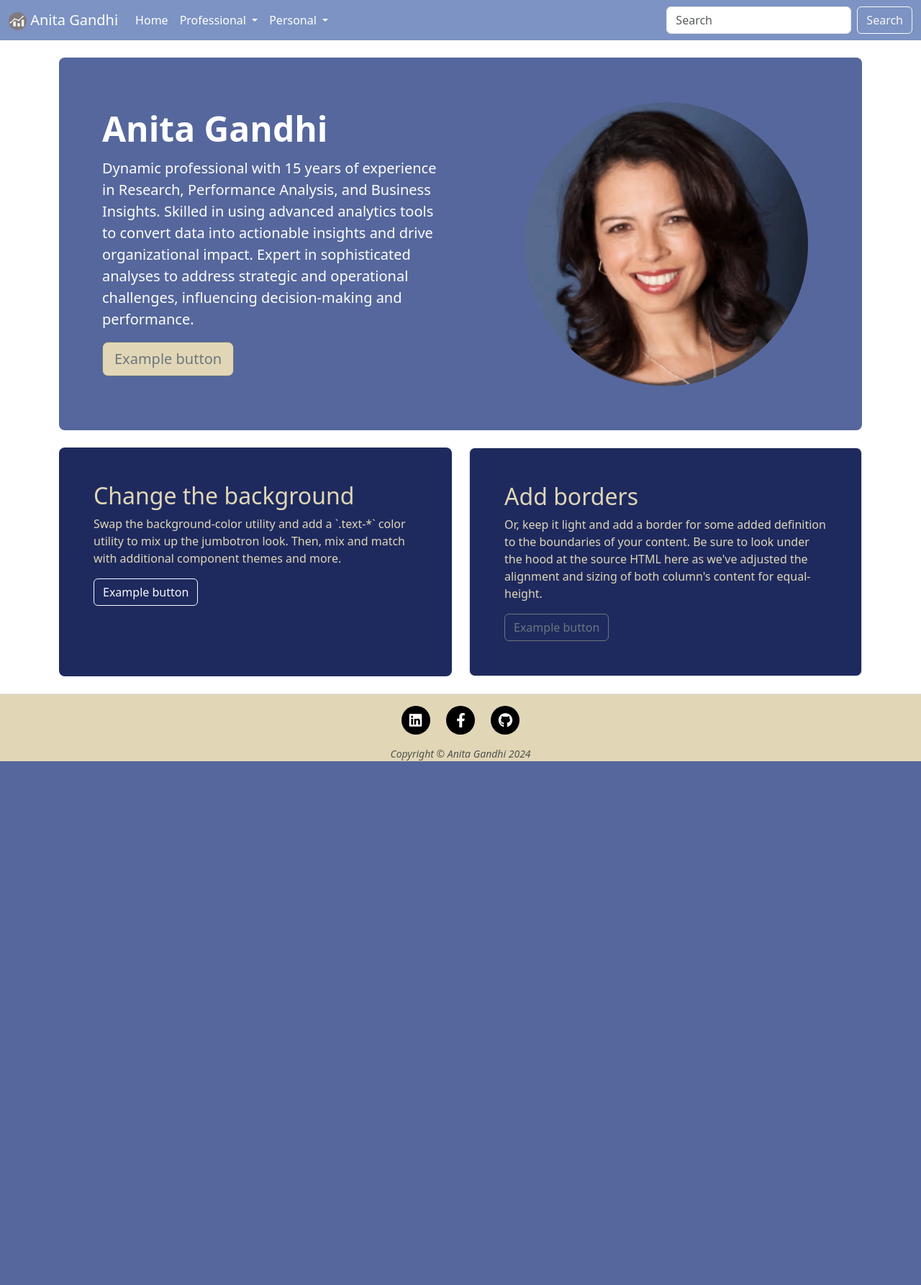
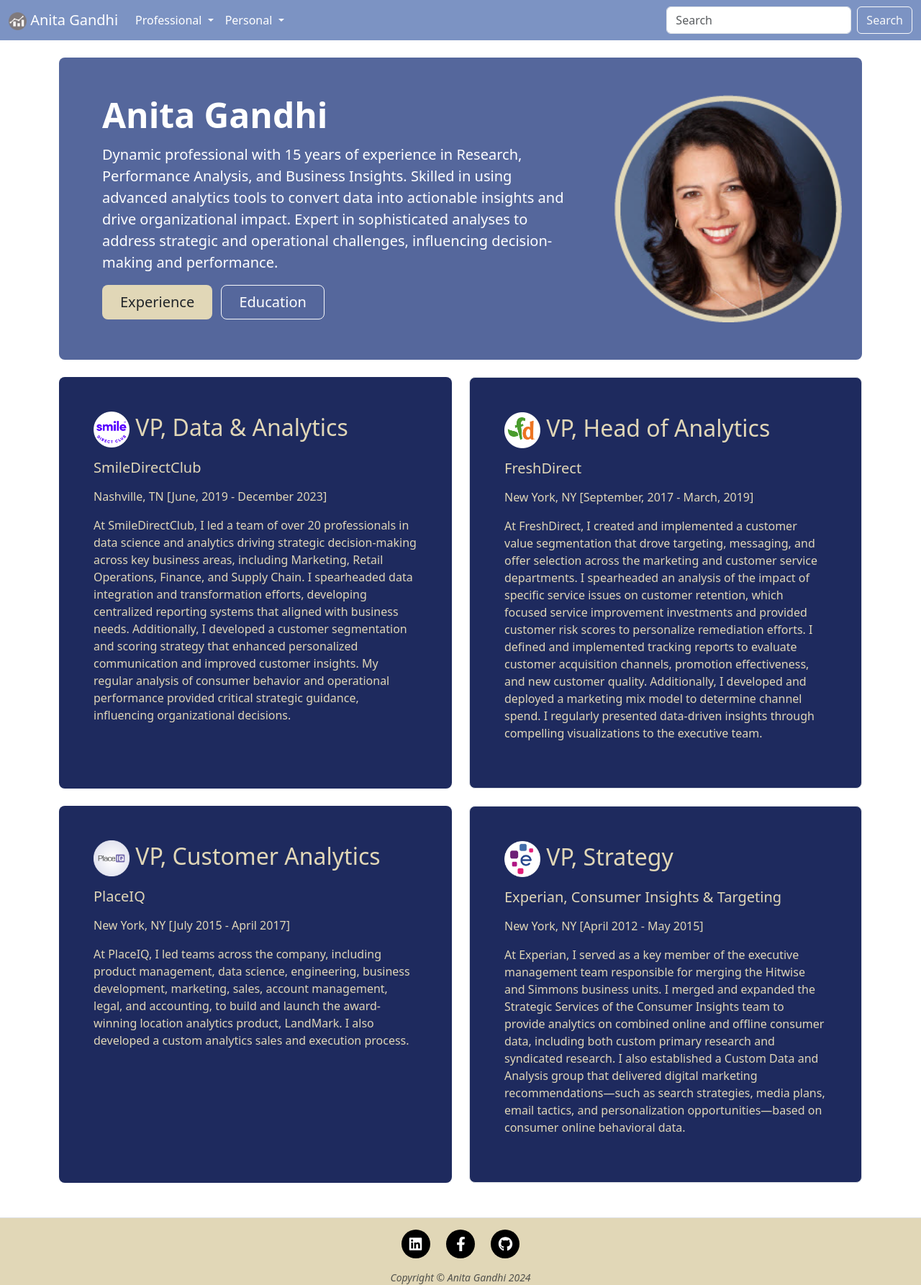
Before and after one commit to 999Anita999/website, a Flask app: page /experience in a window 1280 px wide. Shown: the whole page at 72% size. Before the commit the page ends 1058 px from the top, so only its background shows below. Run offline with Flask 3, Linux system fonts and the light colour scheme; some libraries are stand-ins or nearby versions; some web fonts are replaced.

Commit message:
Flesh out experience

```diff
--- a/main.py
+++ b/main.py
@@ -54,4 +54,4 @@ def football():
 
 
 if __name__ == "__main__":
-    app.run(debug=False)
+    app.run(debug=True)
--- a/templates/experience.html
+++ b/templates/experience.html
@@ -7,17 +7,20 @@
     <div class="mb-4 rounded-3" style="background-color: rgb(85, 103, 156);">
       <div class="container-fluid py-5">
         <div class="row flex-lg-row-reverse align-items-center g-5 py-1">
-          <div class="col-10 col-sm-8 col-lg-6">
-            <img src="/static/assets/anita_circle2.png" class="d-block mx-lg-auto img-fluid" alt="Anita Gandhi" width="400" loading="lazy">
+          <div class="col-10 col-sm-6 col-lg-4">
+            <img src="/static/assets/anita_circle3.png" class="d-block mx-lg-auto img-fluid pe-3" alt="Anita Gandhi" width="400" loading="lazy">
           </div>
-        <div class="col-lg-6">
+        <div class="col-lg-8">
           <h1 class="display-5 fw-bold text-white lh-1 mb-3 ms-5">Anita Gandhi</h1>
           <p class="lead text-white ms-5">Dynamic professional with 15 years of experience in Research,
             Performance Analysis, and Business Insights. Skilled in using advanced analytics tools
             to convert data into actionable insights and drive organizational impact.
             Expert in sophisticated analyses to address strategic and operational challenges,
             influencing decision-making and performance.</p>
-            <button class="btn btn-secondary btn-lg text-secondary ms-5" style="background-color: rgb(225, 215, 183);" type="button">Example button</button>
+          <a href="{{ url_for('portfolio') }}" class="btn btn-lg px-4 me-md-2 ms-5" style="background-color: rgb(225, 215, 183);">Experience</a>
+          <a href="#" class="btn btn-outline-light btn-lg px-4 me-md-2 text-white">Education</a>
+<!--            <button class="btn btn-secondary btn-lg text-secondary ms-5"
+                 style="background-color: rgb(225, 215, 183);" type="button">Example button</button>-->
         </div>
       </div>
      </div>
@@ -26,16 +29,60 @@
     <div class="row align-items-md-stretch">
       <div class="col-md-6">
         <div class="h-100 p-5 rounded-3" style="background-color: rgb(30, 42, 94); color: rgb(225, 215, 183)">
-          <h2>Change the background</h2>
-          <p>Swap the background-color utility and add a `.text-*` color utility to mix up the jumbotron look. Then, mix and match with additional component themes and more.</p>
-          <button class="btn btn-outline-light" type="button">Example button</button>
+          <h2><img src="static/assets/sdc.png" height="50" alt="SmileDirectClub">  VP, Data & Analytics</h2>
+          <p><h5>SmileDirectClub</h5></p>
+           <p><h7>Nashville, TN [June, 2019 - December 2023]</h7></p>
+          <p>At SmileDirectClub, I led a team of over 20 professionals in data science and analytics
+            driving strategic decision-making across key business areas, including Marketing, Retail Operations,
+            Finance, and Supply Chain. I spearheaded data integration and transformation efforts, developing
+            centralized reporting systems that aligned with business needs. Additionally, I developed a customer
+            segmentation and scoring strategy that enhanced personalized communication and improved customer insights.
+            My regular analysis of consumer behavior and operational performance provided critical strategic guidance,
+            influencing organizational decisions.</p>
+<!--          <button class="btn btn-outline-light" type="button">Example button</button>-->
         </div>
       </div>
       <div class="col-md-6">
         <div class="h-100 p-5 border rounded-3" style="background-color: rgb(30, 42, 94); color: rgb(225, 215, 183)">
-          <h2>Add borders</h2>
-          <p>Or, keep it light and add a border for some added definition to the boundaries of your content. Be sure to look under the hood at the source HTML here as we've adjusted the alignment and sizing of both column's content for equal-height.</p>
-          <button class="btn btn-outline-secondary" type="button">Example button</button>
+          <h2><img src="static/assets/fresh_direct_logo.png" height="50" alt="FreshDirect">  VP, Head of Analytics</h2>
+          <p><h5>FreshDirect</h5></p>
+           <p><h7>New York, NY [September, 2017 - March, 2019]</h7></p>
+          <p>At FreshDirect, I created and implemented a customer value segmentation that drove targeting, messaging, and offer
+            selection across the marketing and customer service departments. I spearheaded an analysis of the impact of
+            specific service issues on customer retention, which focused service improvement investments and provided
+            customer risk scores to personalize remediation efforts. I defined and implemented tracking reports to
+            evaluate customer acquisition channels, promotion effectiveness, and new customer quality. Additionally,
+            I developed and deployed a marketing mix model to determine channel spend. I regularly presented
+            data-driven insights through compelling visualizations to the executive team.</p>
+<!--          <button class="btn btn-outline-secondary" type="button">Example button</button>-->
+        </div>
+      </div>
+    </div>
+   <div class="row align-items-md-stretch py-4">
+      <div class="col-md-6">
+        <div class="h-100 p-5 rounded-3" style="background-color: rgb(30, 42, 94); color: rgb(225, 215, 183)">
+          <h2><img src="static/assets/placeiq.png" height="50" alt="PlaceIQ">  VP, Customer Analytics</h2>
+          <p><h5>PlaceIQ</h5></p>
+           <p><h7>New York, NY [July 2015 - April 2017]</h7></p>
+          <p>At PlaceIQ, I led teams across the company, including product management, data science, engineering,
+            business development, marketing, sales, account management, legal, and accounting, to build and launch the
+            award-winning location analytics product, LandMark. I also developed a custom analytics sales and execution
+            process.</p>
+<!--          <button class="btn btn-outline-light" type="button">Example button</button>-->
+        </div>
+      </div>
+      <div class="col-md-6">
+        <div class="h-100 p-5 border rounded-3" style="background-color: rgb(30, 42, 94); color: rgb(225, 215, 183)">
+          <h2><img src="static/assets/experian.png" height="50" alt="Experian">  VP, Strategy</h2>
+          <p><h5>Experian, Consumer Insights & Targeting</h5></p>
+           <p><h7>New York, NY [April 2012 - May 2015]</h7></p>
+          <p>At Experian, I served as a key member of the executive management team responsible for merging the Hitwise
+            and Simmons business units. I merged and expanded the Strategic Services of the Consumer Insights team to
+            provide analytics on combined online and offline consumer data, including both custom primary research and
+            syndicated research. I also established a Custom Data and Analysis group that delivered digital marketing
+            recommendations—such as search strategies, media plans, email tactics, and personalization
+            opportunities—based on consumer online behavioral data.</p>
+<!--          <button class="btn btn-outline-secondary" type="button">Example button</button>-->
         </div>
       </div>
     </div>
--- a/templates/header.html
+++ b/templates/header.html
@@ -24,9 +24,9 @@
           </button>
           <div class="collapse navbar-collapse" id="navbarSupportedContent">
             <ul class="navbar-nav me-auto mb-2 mb-lg-0">
-              <li class="nav-item">
-                <a class="nav-link active text-white" aria-current="page" href="{{ url_for('home_page') }}">Home</a>
-              </li>
+<!--              <li class="nav-item">-->
+<!--                <a class="nav-link active text-white" aria-current="page" href="{{ url_for('home_page') }}">Home</a>-->
+<!--              </li>-->
               <li class="nav-item dropdown">
                 <a class="nav-link dropdown-toggle text-white" href="#" role="button" data-bs-toggle="dropdown" aria-expanded="false">
                   Professional
--- a/templates/index.html
+++ b/templates/index.html
@@ -5,7 +5,7 @@
 <div class="container col-xxl-8 px-4 py-5">
     <div class="row flex-lg-row-reverse align-items-center g-5 py-5">
       <div class="col-10 col-sm-8 col-lg-6">
-        <img src="/static/assets/anita_circle.png" class="d-block mx-lg-auto img-fluid" alt="Anita Gandhi" width="400" loading="lazy">
+        <img src="/static/assets/anita_circle3.png" class="d-block mx-lg-auto img-fluid" alt="Anita Gandhi" width="400" loading="lazy">
       </div>
       <div class="col-lg-6">
         <h1 class="display-5 fw-bold lh-1 mb-3" style="color: rgb(30, 42, 94)">Anita Gandhi</h1>
@@ -16,7 +16,7 @@
           influencing decision-making and performance.</p>
         <div class="d-grid gap-2 d-md-flex justify-content-md-start">
 <!--          TODO: change the link in the "Professional" button to go to experience once you've done that page-->
-          <a href="{{ url_for('portfolio') }}" class="btn btn-lg px-4 me-md-2 text-white" style="background-color: rgb(85, 103, 156);">Professional</a>
+          <a href="{{ url_for('experience') }}" class="btn btn-lg px-4 me-md-2 text-white" style="background-color: rgb(85, 103, 156);">Professional</a>
           <a href="{{ url_for('personal') }}" class="btn btn-outline-secondary btn-lg px-4 me-md-2">Personal</a>
         </div>
       </div>
```
Also changed, not shown: static/assets/Anita_chiefs.jpg (deleted), static/assets/anita_circle.jpg (deleted), static/assets/anita_circle2.png, static/assets/anita_circle3.png (added), static/assets/experian.png (added), static/assets/fresh_direct_logo.png (added), static/assets/placeiq.png (added), static/assets/sdc.png (added).
